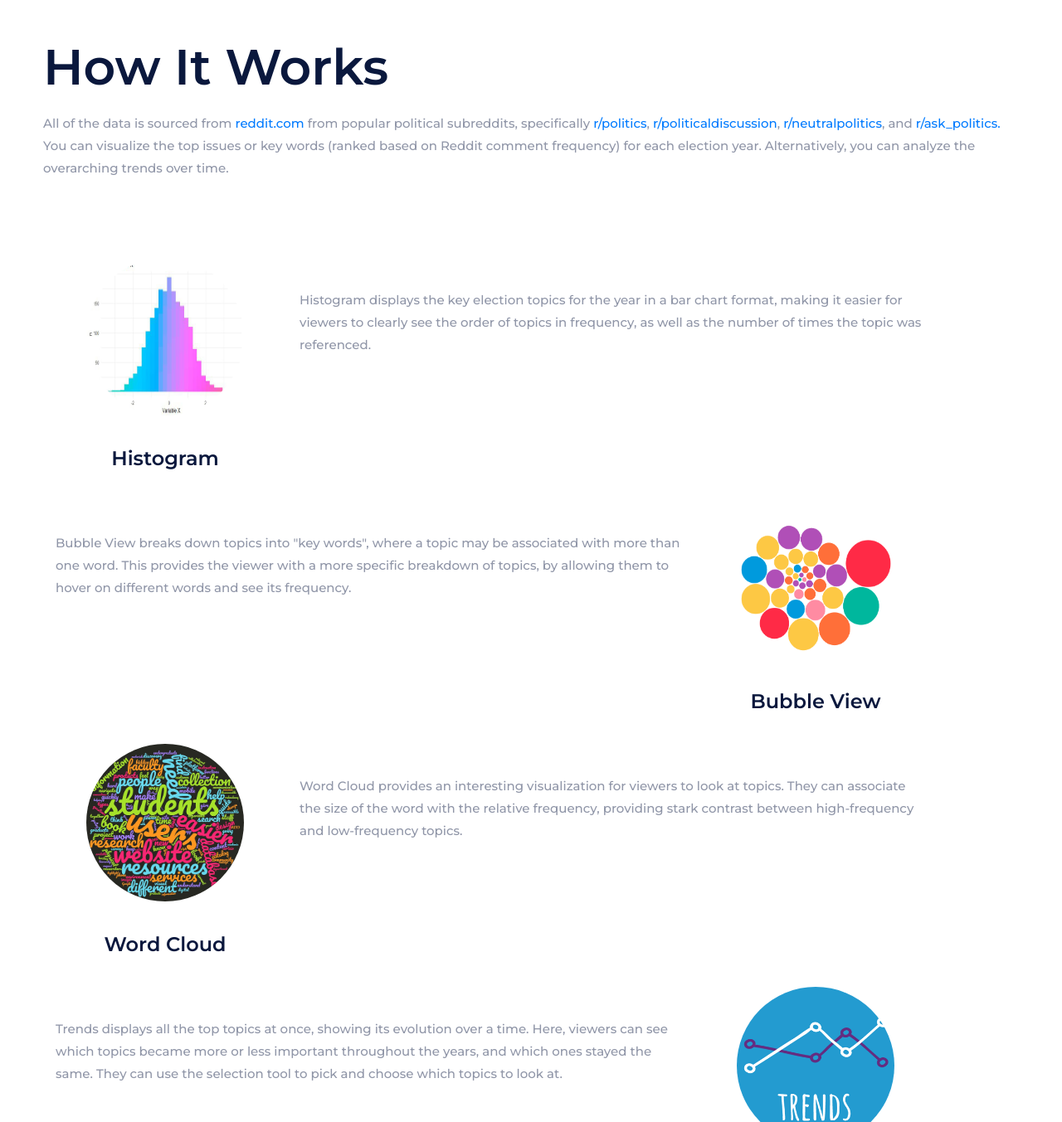
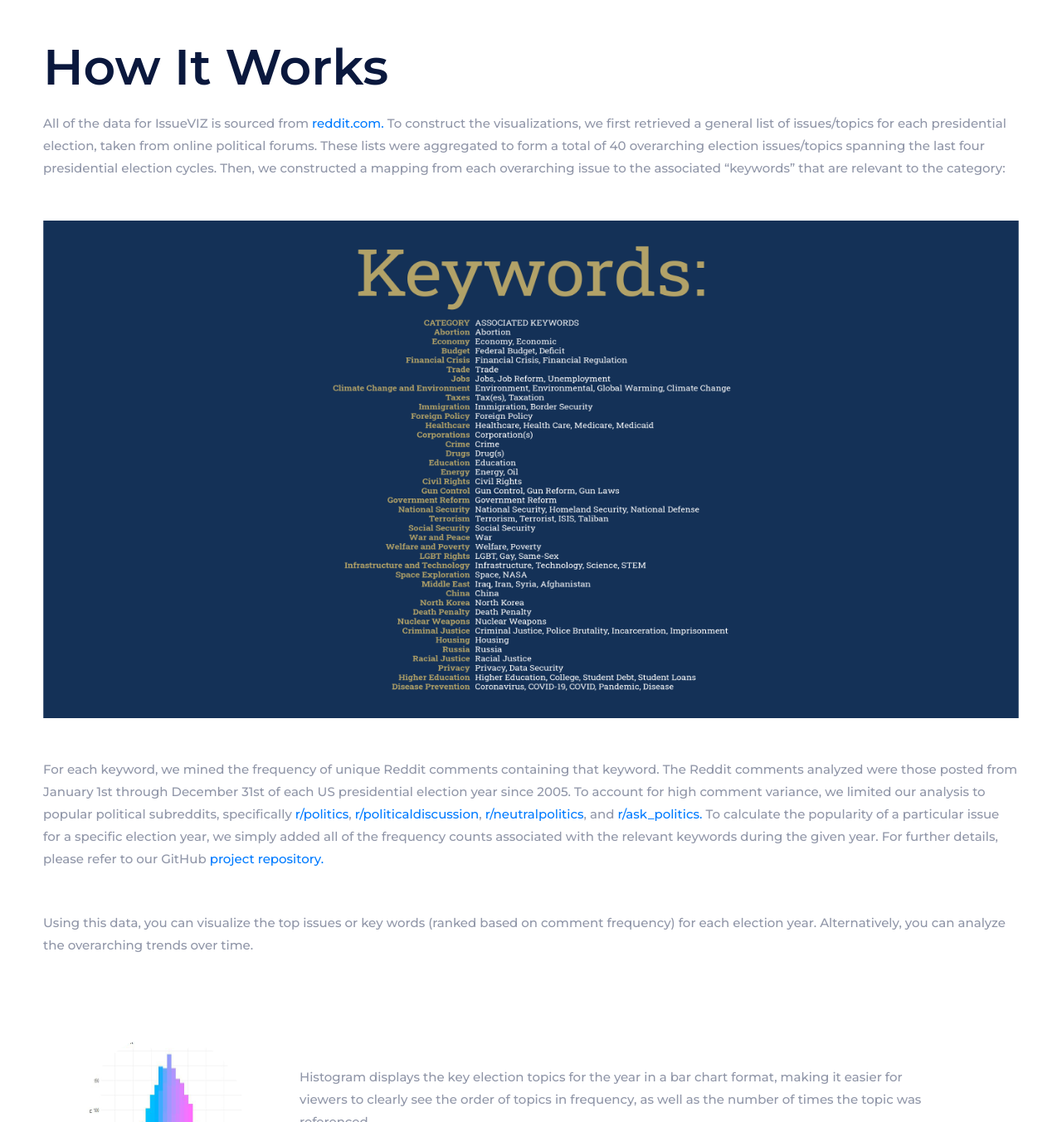
Before and after one commit to shukieshah/IssueVIZ, a plain HTML site: page index.html in a window 1280 px wide. Shown: the part 1720-3073 px from the top of the page at 83% size. Drawn offline with Linux system fonts and the light colour scheme.

Commit message:
added more info to how it works

```diff
--- a/index.html
+++ b/index.html
@@ -163,7 +163,14 @@
 					<div class="section-title">
 						<h2 id="learnMore">How It Works</h2>
 						<br/>
-						<p> All of the data is sourced from <a href="https://www.reddit.com/">reddit.com</a> from popular political subreddits, specifically  <a href="https://www.reddit.com/r/politics/">r/politics</a>, <a href="https://www.reddit.com/r/politicaldiscussion/">r/politicaldiscussion</a>, <a href="https://www.reddit.com/r/neutralpolitics/">r/neutralpolitics</a>, and <a href="https://www.reddit.com/r/ask_politics/">r/ask_politics.</a>  You can visualize the top issues or key words (ranked based on Reddit comment frequency) for each election year. Alternatively, you can analyze the overarching trends over time.</p>
+						<p> All of the data for IssueVIZ is sourced from <a href="https://www.reddit.com/">reddit.com.</a> To construct the visualizations, we first retrieved a general list of issues/topics for each presidential election, taken from online political forums. These lists were aggregated to form a total of 40 overarching election issues/topics spanning the last four presidential election cycles. Then, we constructed a mapping from each overarching issue to the associated “keywords” that are relevant to the category:</p>
+						<div>
+							<img src="img/mapping.png" height=600 width=1500 alt="">
+						</div>
+						<br/>
+						<br/>
+						<p>For each keyword, we mined the frequency of unique Reddit comments containing that keyword. The Reddit comments analyzed were those posted from January 1st through December 31st of each US presidential election year since 2005. To account for high comment variance, we limited our analysis to popular political subreddits, specifically <a href="https://www.reddit.com/r/politics/">r/politics</a>, <a href="https://www.reddit.com/r/politicaldiscussion/">r/politicaldiscussion</a>, <a href="https://www.reddit.com/r/neutralpolitics/">r/neutralpolitics</a>, and <a href="https://www.reddit.com/r/ask_politics/">r/ask_politics.</a> To calculate the popularity of a particular issue for a specific election year, we simply added all of the frequency counts associated with the relevant keywords during the given year. For further details, please refer to our GitHub <a href="https://github.com/shukieshah/IssueVIZ">project repository.</a></p>
+						<p>Using this data, you can visualize the top issues or key words (ranked based on comment frequency) for each election year. Alternatively, you can analyze the overarching trends over time.</p>
 					</div>
 				</div>
 
```
Also changed, not shown: img/mapping.png (added), 1 other file.
